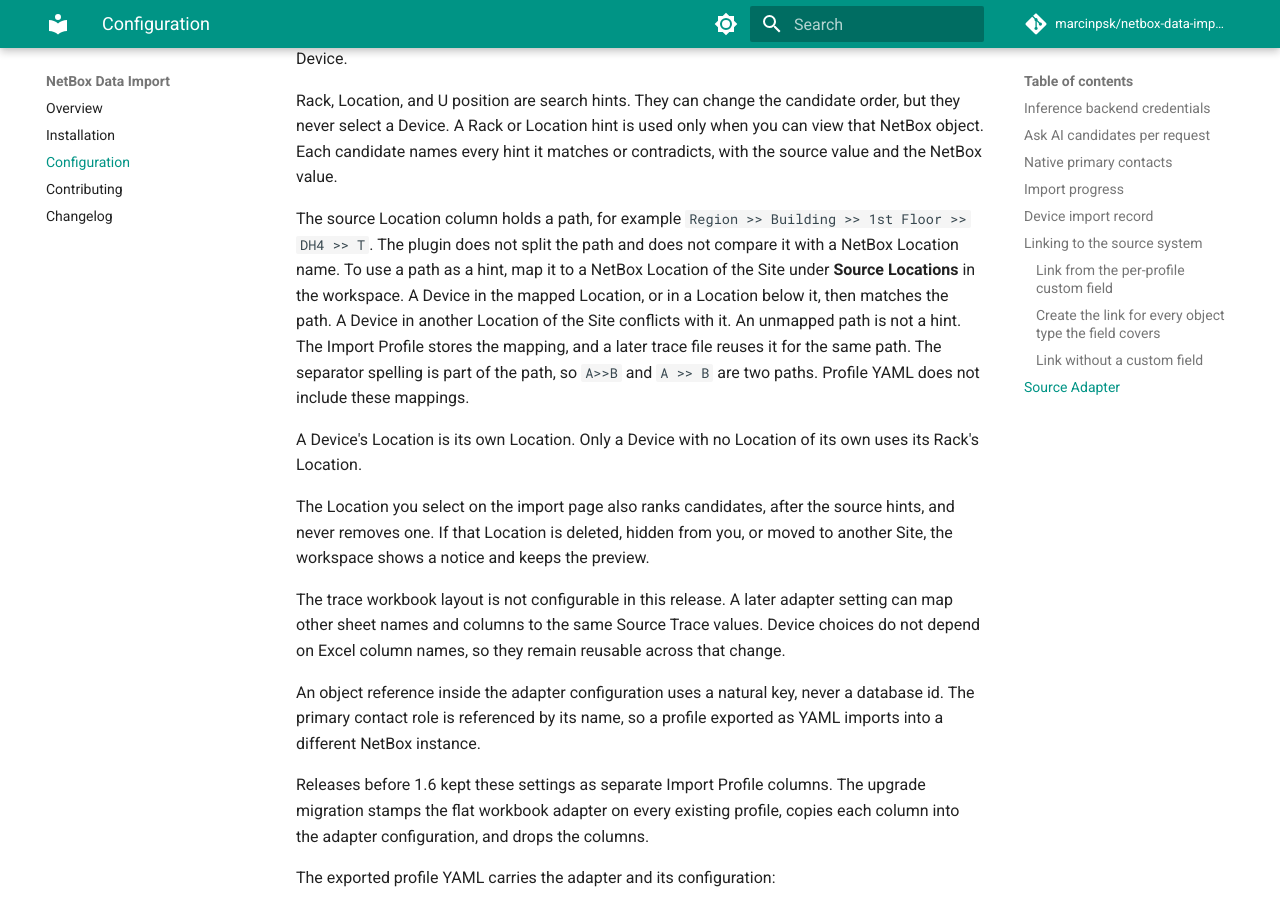
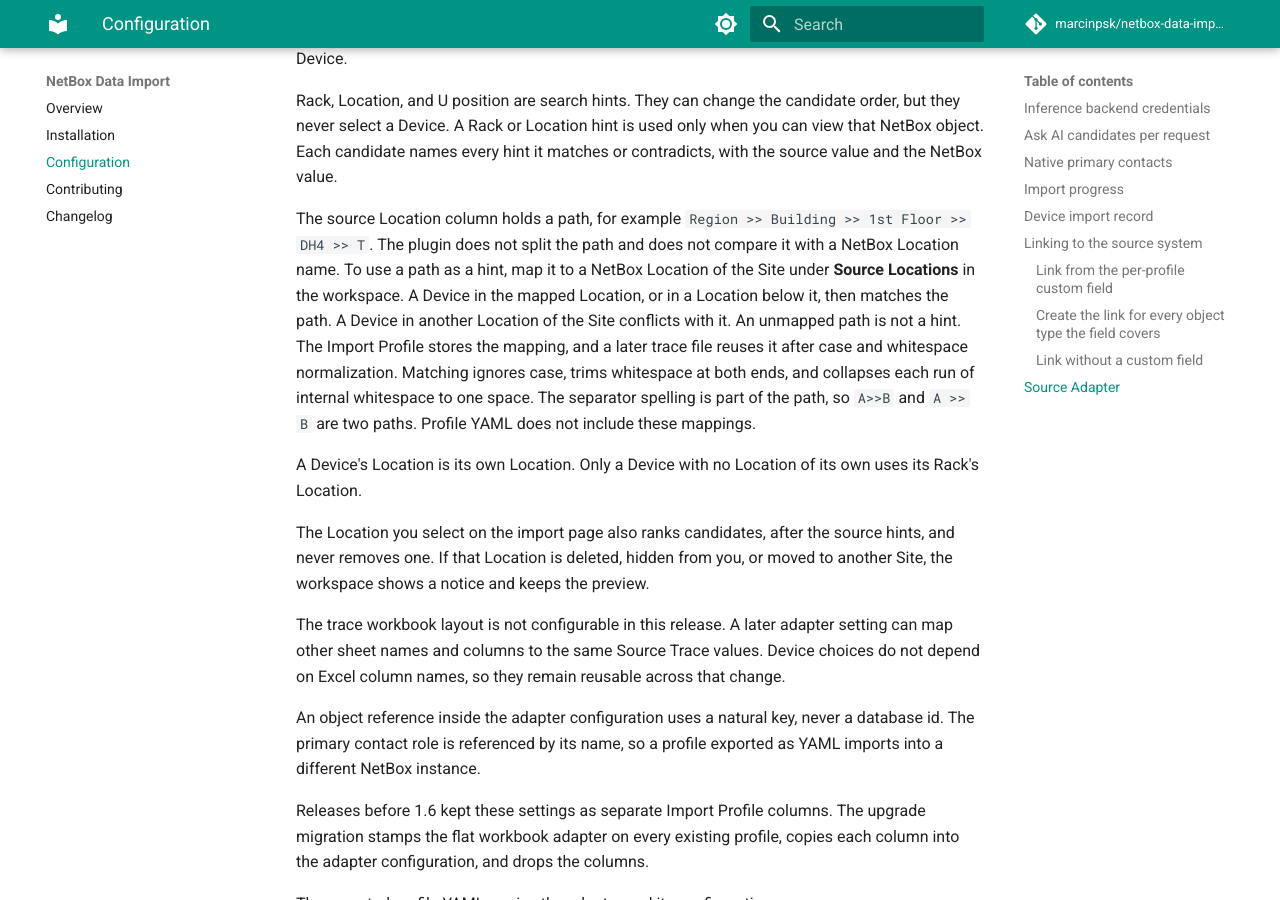
Before and after one commit to marcinpsk/netbox-data-import-plugin, an MkDocs documentation site: the page built from docs/configuration.md, in a window 1280 px wide and 900 px high, scrolled down 8378 px. Built offline with MkDocs 1.6.1 and Material for MkDocs 9.7.7, drawn with Linux system fonts in a browser that asks for light colours; comment, search, counter and statistics services are not loaded.

Commit message:
docs(trace): explain Location path normalization

```diff
--- a/docs/configuration.md
+++ b/docs/configuration.md
@@ -369,8 +369,10 @@
 as a hint, map it to a NetBox Location of the Site under **Source Locations** in the workspace. A
 Device in the mapped Location, or in a Location below it, then matches the path. A Device in another
 Location of the Site conflicts with it. An unmapped path is not a hint. The Import Profile stores the
-mapping, and a later trace file reuses it for the same path. The separator spelling is part of the
-path, so `A>>B` and `A >> B` are two paths. Profile YAML does not include these mappings.
+mapping, and a later trace file reuses it after case and whitespace normalization. Matching ignores
+case, trims whitespace at both ends, and collapses each run of internal whitespace to one space. The
+separator spelling is part of the path, so `A>>B` and `A >> B` are two paths. Profile YAML does not
+include these mappings.
 
 A Device's Location is its own Location. Only a Device with no Location of its own uses its Rack's
 Location.
```
